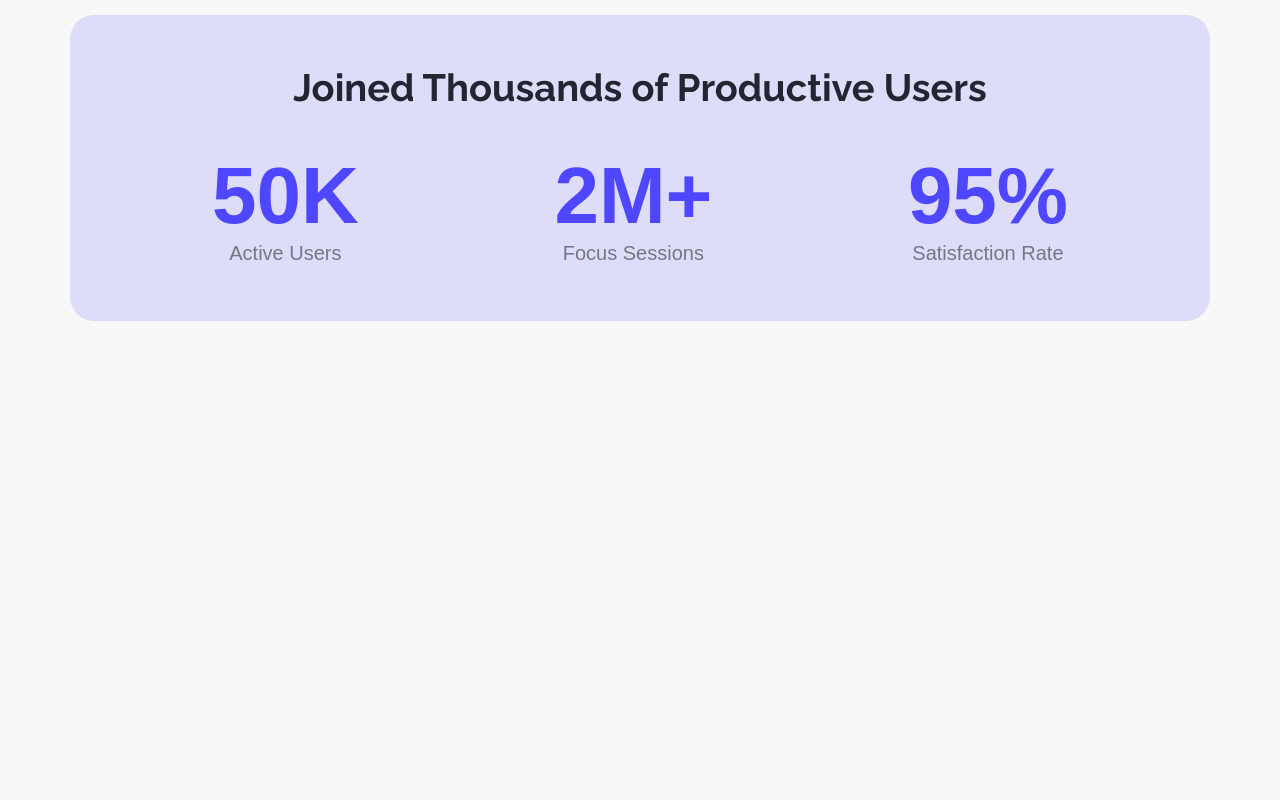
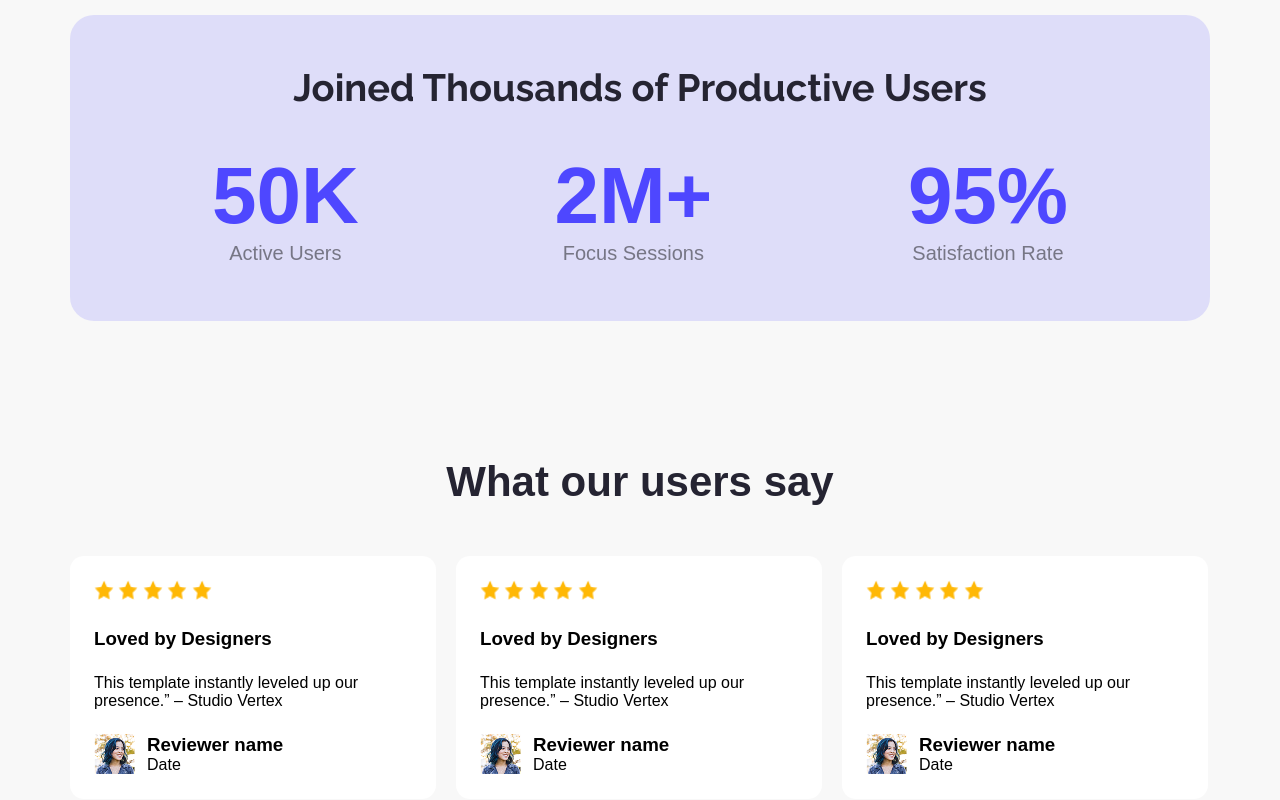
Before and after one commit to SEMohebur/B12A01_Assignment, a plain HTML site: page index.html in a window 1280 px wide. Shown: the part 1243-2043 px from the top of the page. Before the commit the page ends 1564 px from the top, so only its background shows below. Drawn offline with Linux system fonts and the light colour scheme.

Commit message:
user-rating-card has been succesfully

```diff
--- a/index.html
+++ b/index.html
@@ -68,7 +68,78 @@
       </section>
 
       <section class="user-rating-container">
-        <div class="user-rating-parent"></div>
+        <div class="user-rating-parent">
+          <h3 style="text-align: center" class="user-rating-title">
+            What our users say
+          </h3>
+          <div class="ratng-cart-container">
+            <div class="rating-cart">
+              <div class="star-container">
+                <img class="star" src="./Assets/icon-star.png" alt="" />
+                <img class="star" src="./Assets/icon-star.png" alt="" />
+                <img class="star" src="./Assets/icon-star.png" alt="" />
+                <img class="star" src="./Assets/icon-star.png" alt="" />
+                <img class="star" src="./Assets/icon-star.png" alt="" />
+              </div>
+              <h3 style="margin-top: 24px">Loved by Designers</h3>
+              <p style="margin-top: 24px">
+                This template instantly leveled up our presence.” – Studio
+                Vertex
+              </p>
+              <div style="margin-top: 24px" class="cart-info">
+                <img src="./Assets/avatar.png" alt="" />
+                <div>
+                  <h3>Reviewer name</h3>
+                  <p>Date</p>
+                </div>
+              </div>
+            </div>
+
+            <div class="rating-cart">
+              <div class="star-container">
+                <img class="star" src="./Assets/icon-star.png" alt="" />
+                <img class="star" src="./Assets/icon-star.png" alt="" />
+                <img class="star" src="./Assets/icon-star.png" alt="" />
+                <img class="star" src="./Assets/icon-star.png" alt="" />
+                <img class="star" src="./Assets/icon-star.png" alt="" />
+              </div>
+              <h3 style="margin-top: 24px">Loved by Designers</h3>
+              <p style="margin-top: 24px">
+                This template instantly leveled up our presence.” – Studio
+                Vertex
+              </p>
+              <div style="margin-top: 24px" class="cart-info">
+                <img src="./Assets/avatar.png" alt="" />
+                <div>
+                  <h3>Reviewer name</h3>
+                  <p>Date</p>
+                </div>
+              </div>
+            </div>
+
+            <div class="rating-cart">
+              <div class="star-container">
+                <img class="star" src="./Assets/icon-star.png" alt="" />
+                <img class="star" src="./Assets/icon-star.png" alt="" />
+                <img class="star" src="./Assets/icon-star.png" alt="" />
+                <img class="star" src="./Assets/icon-star.png" alt="" />
+                <img class="star" src="./Assets/icon-star.png" alt="" />
+              </div>
+              <h3 style="margin-top: 24px">Loved by Designers</h3>
+              <p style="margin-top: 24px">
+                This template instantly leveled up our presence.” – Studio
+                Vertex
+              </p>
+              <div style="margin-top: 24px" class="cart-info">
+                <img src="./Assets/avatar.png" alt="" />
+                <div>
+                  <h3>Reviewer name</h3>
+                  <p>Date</p>
+                </div>
+              </div>
+            </div>
+          </div>
+        </div>
       </section>
     </body>
     <footer></footer>
--- a/style.css
+++ b/style.css
@@ -174,3 +174,45 @@ nav {
 }
 
 /*Productive users end*/
+
+.user-rating-container {
+  display: flex;
+  justify-content: center;
+  margin-top: 137px;
+}
+.user-rating-parent {
+  height: 342px;
+  width: 1140px;
+}
+.user-rating-title {
+  font-size: 42px;
+  font-weight: bold;
+  color: #252432;
+}
+
+.ratng-cart-container {
+  width: 1140px;
+  height: 243px;
+  margin-top: 50px;
+  display: flex;
+  gap: 20px;
+}
+
+.star {
+  width: 20px;
+  height: 20px;
+}
+
+.rating-cart {
+  width: 366px;
+  height: 243px;
+  border-radius: 14px;
+  background-color: white;
+  padding: 24px 0 0 24px;
+}
+.cart-info {
+  display: flex;
+  gap: 12px;
+}
+
+/* user rating cart end*/
```
